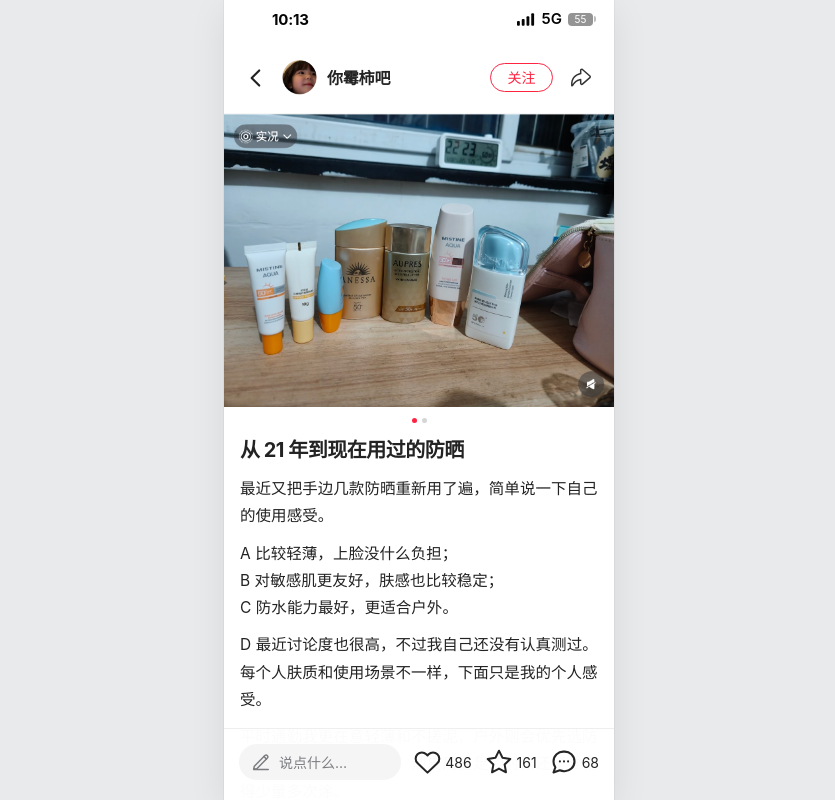
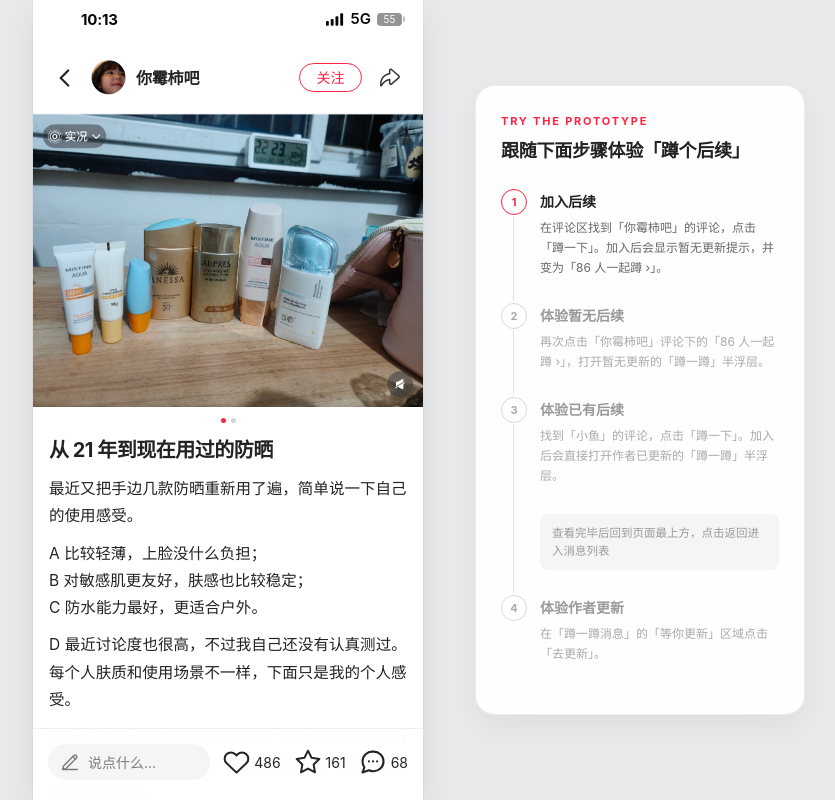
Before and after one commit to aaacheese/xiaohongshu, a Next.js app: page / in a window 1280 px wide. Shown: the whole page, without its empty margins (221-1056 px from the left). Built offline with nearby package versions, Linux system fonts and the light colour scheme.

Commit message:
Add interactive prototype walkthrough

```diff
--- a/app/globals.css
+++ b/app/globals.css
@@ -18,6 +18,44 @@ body {
   font-family: -apple-system, BlinkMacSystemFont, "SF Pro Text", "PingFang SC", "Helvetica Neue", Arial, sans-serif;
   -webkit-font-smoothing: antialiased;
 }
+
+.prototype-shell {
+  min-height: 100dvh;
+  display: grid;
+  grid-template-columns: minmax(0, 390px) 330px;
+  justify-content: center;
+  align-items: center;
+  gap: 52px;
+  padding: 0 28px;
+}
+.prototype-demo { width: 390px; max-width: 100%; }
+.prototype-guide {
+  width: 330px;
+  max-height: calc(100dvh - 56px);
+  overflow-y: auto;
+  padding: 27px 25px 25px;
+  border: 1px solid rgba(0,0,0,.07);
+  border-radius: 20px;
+  background: rgba(255,255,255,.92);
+  box-shadow: 0 12px 34px rgba(0,0,0,.055);
+  scrollbar-width: none;
+}
+.prototype-guide::-webkit-scrollbar { display: none; }
+.prototype-eyebrow { margin: 0 0 8px; color: var(--red); font-size: 11px; line-height: 16px; font-weight: 700; letter-spacing: 1.8px; }
+.prototype-guide > h2 { margin: 0 0 25px; color: #222; font-size: 18px; line-height: 27px; font-weight: 620; letter-spacing: -.25px; }
+.prototype-steps { margin: 0; padding: 0; list-style: none; }
+.prototype-step { position: relative; display: grid; grid-template-columns: 26px minmax(0,1fr); gap: 13px; padding-bottom: 25px; color: #a1a1a4; }
+.prototype-step:not(:last-child)::before { content: ""; position: absolute; top: 27px; bottom: 2px; left: 12px; width: 1px; background: #e3e3e5; }
+.prototype-step-marker { position: relative; z-index: 1; width: 26px; height: 26px; display: grid; place-items: center; border: 1px solid #d8d8db; border-radius: 50%; background: #fff; color: #aaa; font-size: 11px; line-height: 1; font-weight: 650; }
+.prototype-step h3 { margin: 2px 0 6px; color: #999a9d; font-size: 14px; line-height: 21px; font-weight: 600; }
+.prototype-step p { margin: 0; color: #aaa; font-size: 12px; line-height: 20px; }
+.prototype-step.active h3 { color: #222; }
+.prototype-step.active p { color: #67686b; }
+.prototype-step.active .prototype-step-marker { border-color: var(--red); color: var(--red); }
+.prototype-step.completed .prototype-step-marker { border-color: var(--red); background: var(--red); color: #fff; font-size: 14px; }
+.prototype-step.completed h3 { color: #353535; }
+.prototype-step.completed p { color: #85868a; }
+.prototype-step .prototype-route-hint { grid-column: 2; margin-top: 15px; padding: 10px 12px; border-radius: 8px; background: #f5f5f6; color: #999a9d; font-size: 11.5px; line-height: 18px; }
 
 button, input { font: inherit; }
 button { color: inherit; }
@@ -299,6 +337,12 @@ button { color: inherit; }
   .bottom-bar { gap: 10px; padding-left: 13px; padding-right: 13px; }
 }
 
+@media (max-width: 899px) {
+  .prototype-shell { display: block; min-height: 100dvh; padding: 0; }
+  .prototype-demo { width: 100%; }
+  .prototype-guide { display: none; }
+}
+
 @media (prefers-reduced-motion: reduce) {
   * { scroll-behavior: auto !important; transition: none !important; }
 }
--- a/app/layout.tsx
+++ b/app/layout.tsx
@@ -1,5 +1,6 @@
 import type { Metadata } from "next";
 import "./globals.css";
+import { PrototypeExperienceProvider } from "./prototype-experience";
 
 export const metadata: Metadata = {
   title: "从 21 年到现在用过的防晒",
@@ -12,7 +13,7 @@ export const metadata: Metadata = {
 export default function RootLayout({ children }: Readonly<{ children: React.ReactNode }>) {
   return (
     <html lang="zh-CN">
-      <body>{children}</body>
+      <body><PrototypeExperienceProvider>{children}</PrototypeExperienceProvider></body>
     </html>
   );
 }
--- a/app/messages/page.tsx
+++ b/app/messages/page.tsx
@@ -1,9 +1,11 @@
+import Link from "next/link";
+
 export default function MessagesPage() {
   return (
     <main className="stage">
       <section className="phone messages-phone" aria-label="小红书消息页">
         <img className="messages-base" src="/assets/messages/messages-figma-3x.png" alt="" width={774} height={1677} />
-        <a className="squat-conversation pressable" href="/messages/squat" aria-label="打开蹲一蹲消息" />
+        <Link className="squat-conversation pressable" href="/messages/squat" aria-label="打开蹲一蹲消息" />
       </section>
     </main>
   );
--- a/app/messages/squat/page.tsx
+++ b/app/messages/squat/page.tsx
@@ -1,3 +1,8 @@
+"use client";
+
+import Link from "next/link";
+import { usePrototypeExperience } from "../../prototype-experience";
+
 type FollowupItemProps = {
   avatar: string;
   name: string;
@@ -22,17 +27,19 @@ function FollowupItem({ avatar, name, meta, text, thumb, fresh = false, href }:
   );
 
   return href
-    ? <a className="followup-message pressable" href={href}>{content}</a>
+    ? <Link className="followup-message pressable" href={href}>{content}</Link>
     : <button className="followup-message pressable" type="button">{content}</button>;
 }
 
 export default function SquatMessagesPage() {
+  const { completeStep } = usePrototypeExperience();
+
   return (
     <main className="stage">
       <section className="phone squat-messages-phone" aria-label="蹲一蹲消息详情">
         <div className="detail-status-crop" aria-hidden="true"><img src="/assets/messages/messages-base-mobile.jpg" alt="" /></div>
         <header className="squat-messages-header">
-          <a className="detail-back pressable" href="/messages" aria-label="返回消息页"><img src="/assets/messages/back-left.svg" alt="" /></a>
+          <Link className="detail-back pressable" href="/messages" aria-label="返回消息页"><img src="/assets/messages/back-left.svg" alt="" /></Link>
           <h1>蹲一蹲消息</h1>
           <button className="mark-read pressable" type="button">全部已读</button>
         </header>
@@ -46,7 +53,7 @@ export default function SquatMessagesPage() {
                 <strong>86 人正在蹲你的后续</strong>
                 <span className="followup-quote">已下单 D，准备连续试两周，到时候回来和 A/B...</span>
                 <span className="waiting-actions">
-                  <a className="pressable" href="/?followup=pending">去更新</a>
+                  <Link className="pressable" href="/?followup=pending" onClick={() => completeStep(4)}>去更新</Link>
                   <button className="pressable" type="button" aria-label="关闭"><img src="/assets/squat-sheet/close.svg" alt="" /></button>
                 </span>
               </span>
--- a/app/page.tsx
+++ b/app/page.tsx
@@ -1,6 +1,8 @@
 "use client";
 
 import { useEffect, useRef, useState } from "react";
+import Link from "next/link";
+import { usePrototypeExperience } from "./prototype-experience";
 
 type IconProps = { size?: number; className?: string; filled?: boolean };
 
@@ -252,6 +254,7 @@ function PendingUpdateScreen({ onClose }: { onClose: () => void }) {
 }
 
 export default function Home() {
+  const { completeStep } = usePrototypeExperience();
   const [following, setFollowing] = useState(false);
   const [liked, setLiked] = useState(false);
   const [saved, setSaved] = useState(false);
@@ -267,9 +270,9 @@ export default function Home() {
     const requestedMode = new URLSearchParams(window.location.search).get("followup");
     if (requestedMode !== "pending" && requestedMode !== "latest") return;
 
-    setSheetMode(requestedMode);
-    setSheetTarget(fishTarget);
-    requestAnimationFrame(() => {
+    const frame = requestAnimationFrame(() => {
+      setSheetMode(requestedMode);
+      setSheetTarget(fishTarget);
       const targetComment = document.querySelector<HTMLElement>('[data-squat-target="fish"]');
       if (scrollRef.current && targetComment) {
         const targetScrollTop = Math.max(0, targetComment.offsetTop - 92);
@@ -277,6 +280,7 @@ export default function Home() {
         savedScrollTop.current = targetScrollTop;
       }
     });
+    return () => cancelAnimationFrame(frame);
   }, []);
 
   useEffect(() => () => {
@@ -310,9 +314,11 @@ export default function Home() {
     if (!state.joined) {
       updateFollowupState(target.id, { joined: true, toastSeen: true });
       showNoUpdateToast();
+      completeStep(1);
       return;
     }
     openSheet(target, "empty");
+    completeStep(2);
   };
   const handleFishSquatClick = () => {
     const state = followupStates.fish;
@@ -320,6 +326,7 @@ export default function Home() {
       updateFollowupState("fish", { joined: true, unread: false });
     }
     openSheet(fishTarget, "latest");
+    completeStep(3);
   };
   const handleDefaultSquatClick = (target: SquatTarget) => {
     const state = followupStates[target.id];
@@ -357,7 +364,7 @@ export default function Home() {
           <header className="sticky-header">
             <StatusBar />
             <nav className="nav-bar" aria-label="笔记导航">
-              <a className="icon-button pressable" href="/messages" aria-label="返回消息页"><BackIcon /></a>
+              <Link className="icon-button pressable" href="/messages" aria-label="返回消息页"><BackIcon /></Link>
               <img className="nav-avatar" src="/assets/author-avatar.png" alt="你霉柿吧头像" width={44} height={44} />
               <span className="author-name">你霉柿吧</span>
               <button className={`follow-button ${following ? "following" : ""}`} onClick={() => setFollowing(!following)}>{following ? "已关注" : "关注"}</button>
--- /dev/null
+++ b/app/prototype-experience.tsx
@@ -0,0 +1,96 @@
+"use client";
+
+import { createContext, useCallback, useContext, useMemo, useState } from "react";
+
+type PrototypeStep = 1 | 2 | 3 | 4;
+
+type PrototypeExperienceValue = {
+  completedSteps: ReadonlySet<PrototypeStep>;
+  completeStep: (step: PrototypeStep) => void;
+};
+
+const PrototypeExperienceContext = createContext<PrototypeExperienceValue | null>(null);
+
+const steps: Array<{ step: PrototypeStep; title: string; description: string }> = [
+  {
+    step: 1,
+    title: "加入后续",
+    description: "在评论区找到「你霉柿吧」的评论，点击「蹲一下」。加入后会显示暂无更新提示，并变为「86 人一起蹲 ›」。",
+  },
+  {
+    step: 2,
+    title: "体验暂无后续",
+    description: "再次点击「你霉柿吧」评论下的「86 人一起蹲 ›」，打开暂无更新的「蹲一蹲」半浮层。",
+  },
+  {
+    step: 3,
+    title: "体验已有后续",
+    description: "找到「小鱼」的评论，点击「蹲一下」。加入后会直接打开作者已更新的「蹲一蹲」半浮层。",
+  },
+  {
+    step: 4,
+    title: "体验作者更新",
+    description: "在「蹲一蹲消息」的「等你更新」区域点击「去更新」。",
+  },
+];
+
+function PrototypeGuide({ completedSteps }: { completedSteps: ReadonlySet<PrototypeStep> }) {
+  const activeStep = steps.find(({ step }) => !completedSteps.has(step))?.step;
+
+  return (
+    <aside className="prototype-guide" aria-label="TRY THE PROTOTYPE 体验指引">
+      <p className="prototype-eyebrow">TRY THE PROTOTYPE</p>
+      <h2>跟随下面步骤体验「蹲个后续」</h2>
+
+      <ol className="prototype-steps">
+        {steps.map(({ step, title, description }) => {
+          const completed = completedSteps.has(step);
+          const active = activeStep === step;
+
+          return (
+            <li key={step} className={`prototype-step ${completed ? "completed" : ""} ${active ? "active" : ""}`} aria-current={active ? "step" : undefined}>
+              <span className="prototype-step-marker" aria-label={completed ? `步骤 ${step} 已完成` : `步骤 ${step}`}>
+                {completed ? "✓" : step}
+              </span>
+              <div>
+                <h3>{title}</h3>
+                <p>{description}</p>
+              </div>
+              {step === 3 && (
+                <p className="prototype-route-hint">查看完毕后回到页面最上方，点击返回进入消息列表</p>
+              )}
+            </li>
+          );
+        })}
+      </ol>
+    </aside>
+  );
+}
+
+export function PrototypeExperienceProvider({ children }: { children: React.ReactNode }) {
+  const [completedSteps, setCompletedSteps] = useState<Set<PrototypeStep>>(() => new Set());
+  const completeStep = useCallback((step: PrototypeStep) => {
+    setCompletedSteps((current) => {
+      if (current.has(step)) return current;
+      const next = new Set(current);
+      next.add(step);
+      return next;
+    });
+  }, []);
+  const value = useMemo(() => ({ completedSteps, completeStep }), [completedSteps, completeStep]);
+
+  return (
+    <PrototypeExperienceContext.Provider value={value}>
+      <div className="prototype-shell">
+        <div className="prototype-demo">{children}</div>
+        <PrototypeGuide completedSteps={completedSteps} />
+      </div>
+    </PrototypeExperienceContext.Provider>
+  );
+}
+
+export function usePrototypeExperience() {
+  const value = useContext(PrototypeExperienceContext);
+  if (!value) throw new Error("usePrototypeExperience must be used inside PrototypeExperienceProvider");
+  return value;
+}
```
